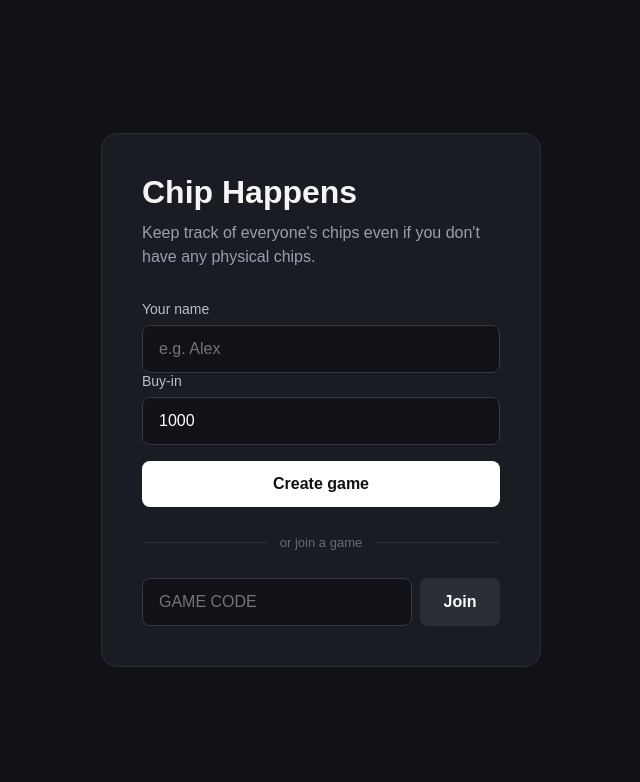
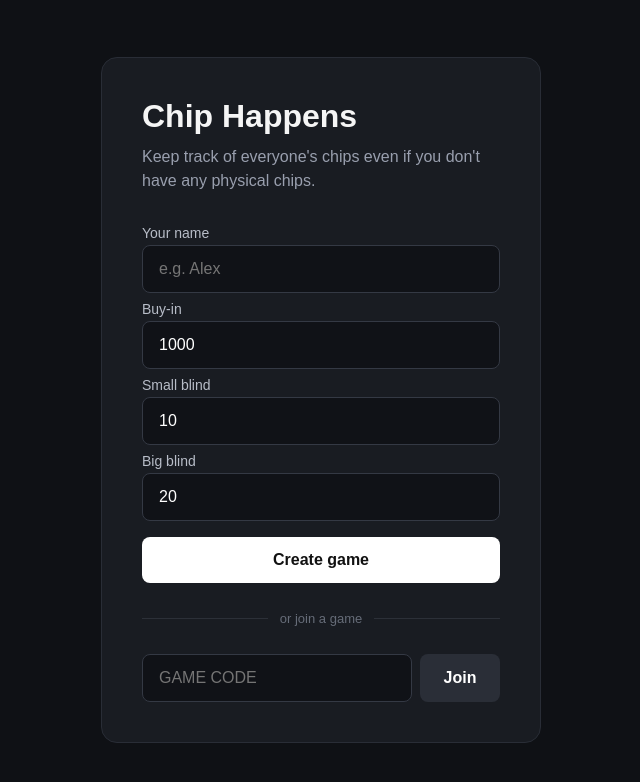
Before and after one commit to I-had-a-bad-idea/Chip-Happens, a Next.js app: page / in a window 1280 px wide. Shown: the top 782 px of the page, without its empty margins (319-959 px from the left). Built offline with nearby package versions, Linux system fonts and the light colour scheme; no server answers.

Commit message:
Select blinds

```diff
--- a/app/globals.css
+++ b/app/globals.css
@@ -65,7 +65,8 @@ h1 {
 
 label {
   display: block;
-  margin-bottom: 8px;
+  margin-top: 8px;
+  margin-bottom: 4px;
   font-size: 14px;
   color: #b8bdc8;
 }
--- a/app/page.tsx
+++ b/app/page.tsx
@@ -14,6 +14,8 @@ export default function Home() {
   const [name, setName] = useState("");
   const [code, setCode] = useState("");
   const [buyIn, setBuyIn] = useState(1000);
+  const [smallBlind, setSmallBlind] = useState(10);
+  const [bigBlind, setBigBlind] = useState(20);
   const [loading, setLoading] = useState(false);
   const [error, setError] = useState("");
 
@@ -29,12 +31,14 @@ export default function Home() {
     // This gamecode can then be used to join the game
     const gameCode = generateGameCode();
 
-    // Create the game with the selected buy-in
+    // Create the game with the selected buy-in and blinds
     const { data: game, error: gameError } = await supabase
       .from("games")
       .insert({
         code: gameCode,
         buy_in: buyIn,
+        small_blind: smallBlind,
+        big_blind: bigBlind
       })
       .select()
       .single();
@@ -160,6 +164,22 @@ export default function Home() {
           placeholder="e.g. 1000"
           min="1"
         />
+        <label>Small blind</label>
+        <input
+          type="number"
+          value={smallBlind}
+          onChange={(e) => setSmallBlind(Number(e.target.value))}
+          placeholder="e.g. 10"
+          min="1"
+        />
+        <label>Big blind</label>
+        <input
+          type="number"
+          value={bigBlind}
+          onChange={(e) => setBigBlind(Number(e.target.value))}
+          placeholder="e.g. 20"
+          min="1"
+        />
 
         {error && <div className="error">{error}</div>}
 
```
Also changed, not shown: 1 other file (tests, documents, lock files or other folders).
